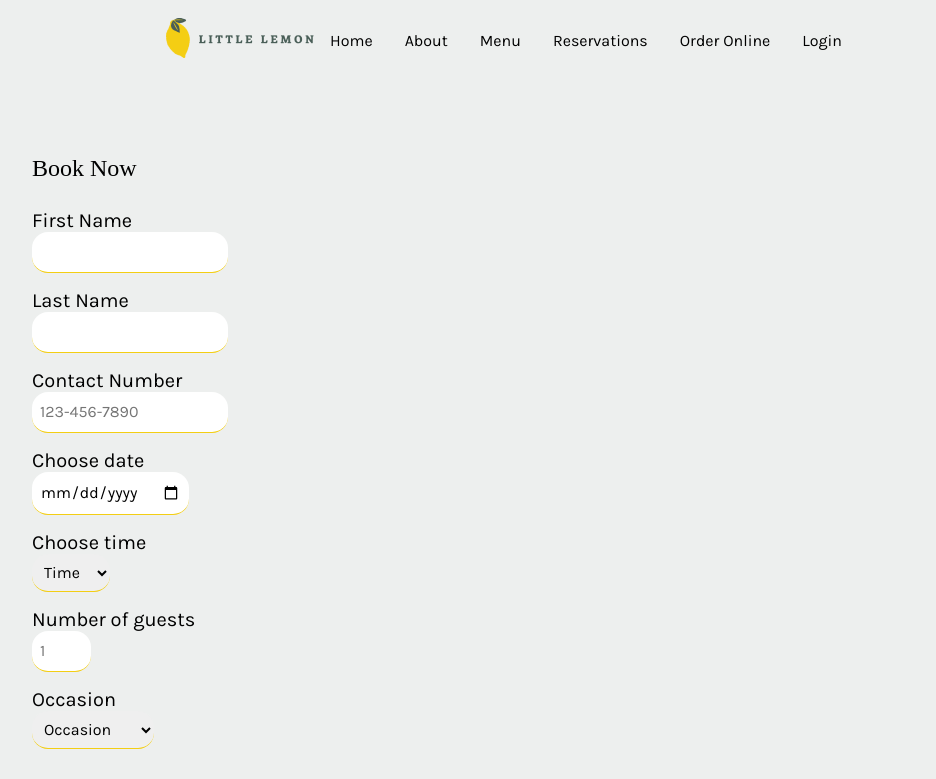
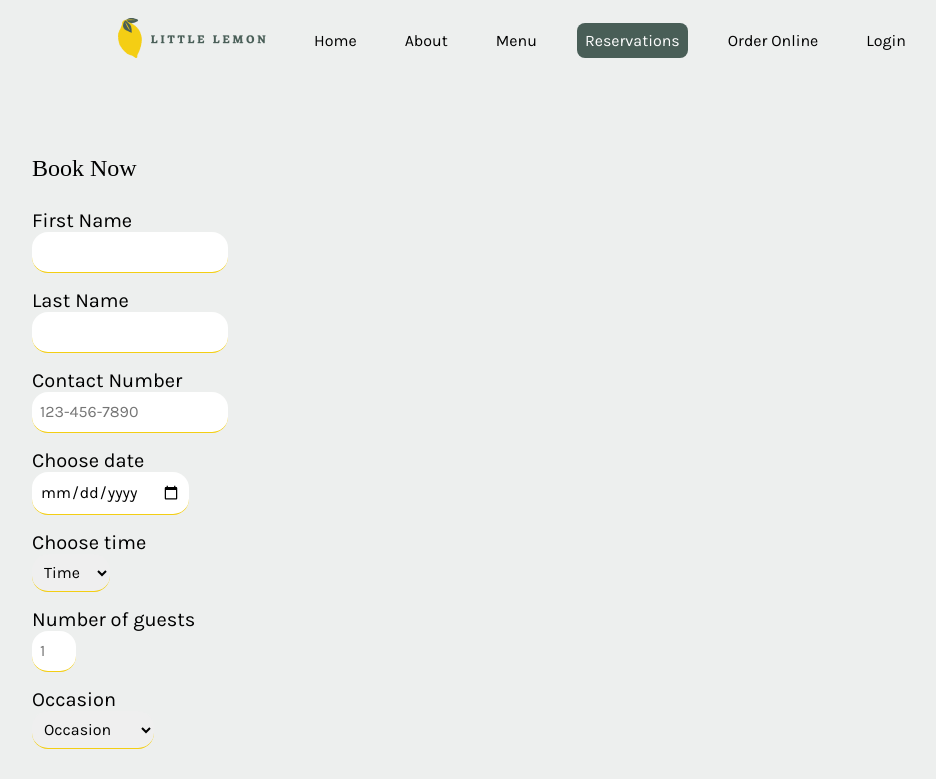
Before and after one commit to MohammedTarigg/little-lemon, a React (Create React App) app: page /Booking in a window 1280 px wide. Shown: the top 779 px of the page, without its empty margins (128-1064 px from the left). Built offline with nearby package versions, Linux system fonts and the light colour scheme; a web font is replaced by a local one.

Commit message:
Routing css+Number input css

```diff
--- a/src/App.css
+++ b/src/App.css
@@ -18,6 +18,7 @@
   justify-content: space-between;
   align-items: center;
 }
+
 .desktop-navigation {
   display: none;
 }
@@ -27,6 +28,12 @@
 }
 .header a {
   font-weight: 500;
+  padding: 8px;
+  border-radius: 8px;
+}
+.active-link{
+  background-color: var(--primary);
+  color: var(--white);
 }
 .hero {
   height: 65vh;
@@ -359,3 +366,14 @@ input[type="text"],input[type="number"],input[type="date"],select{
 .button-primary:disabled{
   background-color: var(--highlight);
 }
+/* Chrome, Safari, Edge, Opera */
+input::-webkit-outer-spin-button,
+input::-webkit-inner-spin-button {
+  -webkit-appearance: none;
+  margin: 0;
+}
+
+/* Firefox */
+input[type=number] {
+  -moz-appearance: textfield;
+}
--- a/src/Pages/BookingPage.js
+++ b/src/Pages/BookingPage.js
@@ -31,7 +31,7 @@ function BookingPage() {
     let newState;
     switch (action.type) {
       case 'UPDATE_TIMES':
-        const newDate = new Date(action.payload);
+        let newDate = new Date(action.payload);
         newState = updateTimes(newDate)
         break;
 
--- a/src/components/Header.jsx
+++ b/src/components/Header.jsx
@@ -1,5 +1,5 @@
 import React from "react";
-import { Link } from "react-router-dom";
+import { NavLink } from "react-router-dom";
 import logo from "../assets/Logo.png";
 import hamburger from "../assets/hamburger.png";
 import basket from "../assets/basket.png";
@@ -7,34 +7,34 @@ import basket from "../assets/basket.png";
 function Header() {
   return (
     <header className="header">
-        <Link to="/">
+      <NavLink to="/">
         <img alt="hamburger icon" src={hamburger} className="phone-icon" />
-        </Link>
-        <Link to="/">
+      </NavLink>
+      <NavLink to="/">
         <img alt="logo" src={logo} />
-        </Link>
-        <Link to="/">
+      </NavLink>
+      <NavLink to="/">
         <img alt="hamburger icon" src={basket} className="phone-icon" />
-        </Link>
+      </NavLink>
       <nav className="desktop-navigation">
         <ul>
           <li>
-              <Link to="/">Home</Link>
+            <NavLink className={({isActive})=> isActive ? "active-link" : ""} to="/">Home</NavLink>
           </li>
           <li>
-              <Link to="/">About</Link>
+            <NavLink to="/">About</NavLink>
           </li>
           <li>
-              <Link to="/">Menu</Link>
+            <NavLink to="/">Menu</NavLink>
           </li>
           <li>
-              <Link to="/Booking">Reservations</Link>
+            <NavLink className={({isActive})=> isActive ? "active-link" : ""} to="/Booking">Reservations</NavLink>
           </li>
           <li>
-              <Link to="/">Order Online</Link>
+            <NavLink to="/">Order Online</NavLink>
           </li>
           <li>
-              <Link to="/">Login</Link>
+            <NavLink to="/">Login</NavLink>
           </li>
         </ul>
       </nav>
```
Lines whose indentation alone changed are shown as unchanged.
